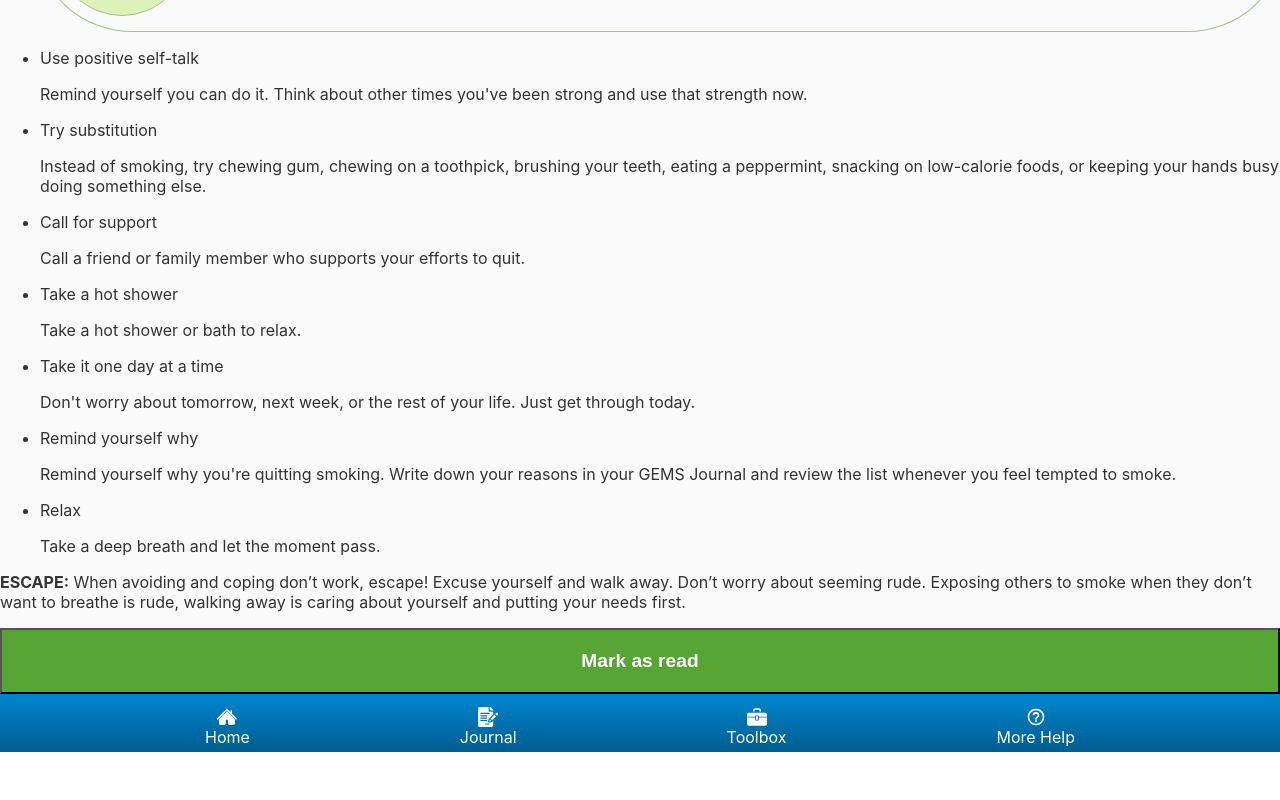
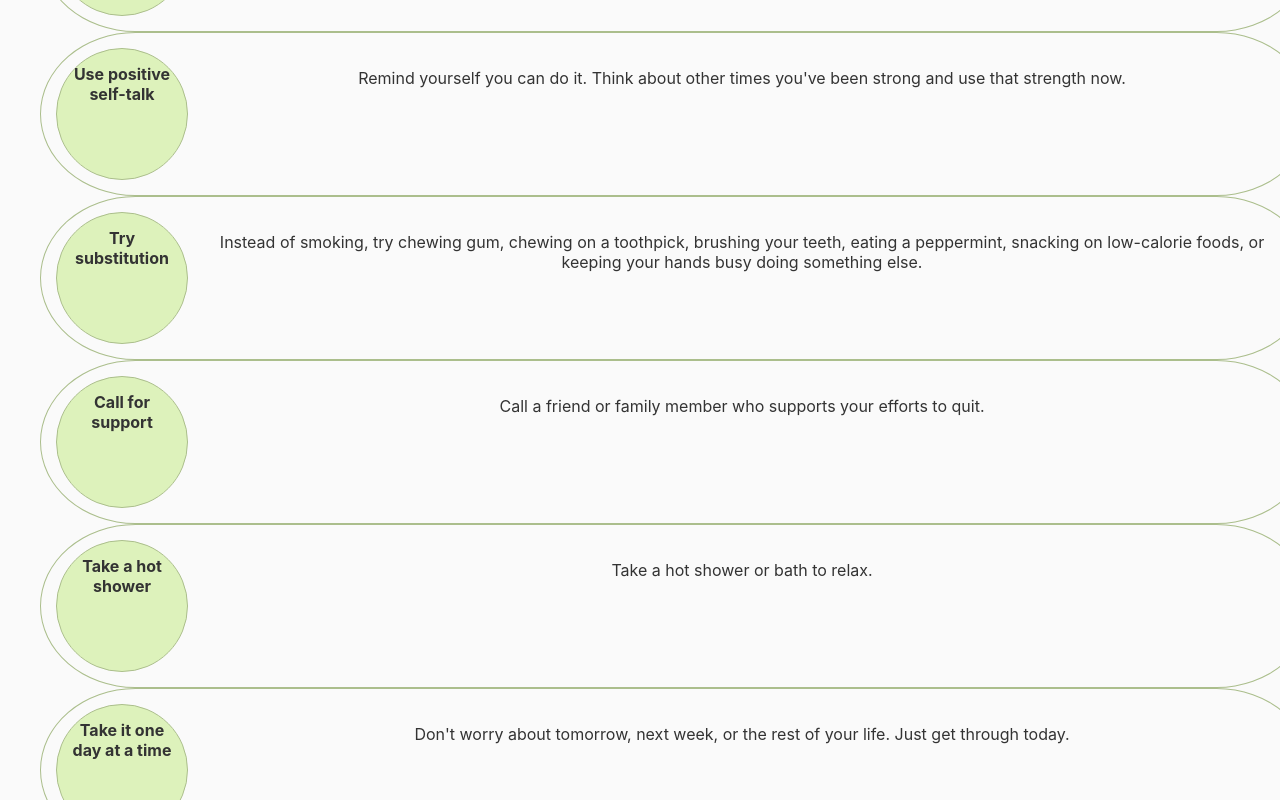
Before and after one commit to kpwhri/GEMSS, an Angular app: page /quit-guide/step/4/b in a window 1280 px wide. Shown: the part 540-1340 px from the top of the page. Before the commit the page ends 1292 px from the top, so only its background shows below. Built offline with nearby package versions, Linux system fonts and the light colour scheme; what angular-in-memory-web-api would draw is missing.

Commit message:
More styling - step4d dialog not styled properly

```diff
--- a/src/app/app.component.scss
+++ b/src/app/app.component.scss
@@ -1,5 +1,6 @@
 $dark-blue: #003b71;
 $blue-text: #0078b3;
+$dark-blue-text: #0d1c3d;
 $light-blue: #cce3f2;
 $rave-green: #57a635;
 $dark-green: #abbe8c;
--- a/src/app/quit-guide/step.component.scss
+++ b/src/app/quit-guide/step.component.scss
@@ -114,18 +114,18 @@ mat-card.negative-emotion-card {
 
 li.pill {
   border: 1px solid #abbe8c;
-  // border-radius: 20%/50%;
   list-style-type: none;
   padding: 15px;
   border-bottom-left-radius: 15% 100%;
   border-bottom-right-radius: 15% 100%;
   border-top-left-radius: 15% 100%;
   border-top-right-radius: 15% 100%;
+  // Clear float
+  overflow: auto;
+  width: 100%;
 
   div.pill-title {
     float: left;
-    display: table-cell;
-    vertical-align: middle;
     background-color: $light-green;
     border: 1px solid $dark-green;
     border-radius: 50%;
@@ -137,5 +137,32 @@ li.pill {
   }
 
   div.pill-content {
+    text-align: center;
+    padding-top: 20px;
+    padding-bottom: 20px;
   }
 }
+
+.negative-emotion-card {
+  box-shadow: 0px 3px 6px #00000029;
+  margin-bottom: 10px;
+}
+
+.withdrawal-tile {
+  border: #707070;
+  border-radius: 20px;
+  box-shadow: 0 6px 6px $gray;
+  cursor: pointer;
+  text-align: center;
+}
+
+p.small-blue-text {
+  color: $blue-text;
+  font-size: 13px;
+}
+
+.mat-grid-tile .mat-grid-tile-footer,
+.mat-grid-tile .mat-grid-tile-header {
+  background-color: $light-blue;
+  color: $dark-blue-text;
+}
--- a/src/app/quit-guide/steps/stepfour-b.component.html
+++ b/src/app/quit-guide/steps/stepfour-b.component.html
@@ -21,55 +21,54 @@
         Go for a walk, call a friend, read a book or do anything that gets your
         mind off smoking.
       </div>
-      <div style="clear: both;"></div>
     </li>
-    <li>
-      <p>Use positive self-talk</p>
-      <p>
+    <li class="pill">
+      <div class="pill-title">Use positive self-talk</div>
+      <div class="pill-content">
         Remind yourself you can do it. Think about other times you've been
         strong and use that strength now.
-      </p>
+      </div>
     </li>
-    <li>
-      <p>Try substitution</p>
-      <p>
+    <li class="pill">
+      <div class="pill-title">Try substitution</div>
+      <div class="pill-content">
         Instead of smoking, try chewing gum, chewing on a toothpick, brushing
         your teeth, eating a peppermint, snacking on low-calorie foods, or
         keeping your hands busy doing something else.
-      </p>
+      </div>
     </li>
-    <li>
-      <p>Call for support</p>
-      <p>
+    <li class="pill">
+      <div class="pill-title">Call for support</div>
+      <div class="pill-content">
         Call a friend or family member who supports your efforts to quit.
-      </p>
+      </div>
     </li>
-    <li>
-      <p>Take a hot shower</p>
-      <p>
+    <li class="pill">
+      <div class="pill-title">Take a hot shower</div>
+      <div class="pill-content">
         Take a hot shower or bath to relax.
-      </p>
+      </div>
     </li>
-    <li>
-      <p>Take it one day at a time</p>
-      <p>
+    <li class="pill">
+      <div class="pill-title">Take it one day at a time</div>
+      <div class="pill-content">
         Don't worry about tomorrow, next week, or the rest of your life. Just
         get through today.
-      </p>
+      </div>
     </li>
-    <li>
-      <p>Remind yourself why</p>
-      <p>
+    <li class="pill">
+      <div class="pill-title">Remind yourself why</div>
+      <div class="pill-content">
         Remind yourself why you're quitting smoking. Write down your reasons in
         your GEMS Journal and review the list whenever you feel tempted to
         smoke.
-      </p>
+      </div>
     </li>
-    <li>
-      <p>Relax</p>
-      <p>
+    <li class="pill">
+      <div class="pill-title">Relax</div>
+      <div class="pill-content">
         Take a deep breath and let the moment pass.
-      </p>
+      </div>
     </li>
   </ul>
 </div>
--- a/src/app/quit-guide/steps/stepfour-c.component.html
+++ b/src/app/quit-guide/steps/stepfour-c.component.html
@@ -1,5 +1,5 @@
 <h3>Managing negative emotions</h3>
-<img src="assets/steps/adult-alone.png" />
+<img src="assets/steps/adult-alone.png" class="full-width-image" />
 <p>
   When you first quit smoking, nicotine withdrawal can make you irritable and
   moody. So it's important to learn how to manage your mood without reaching for
--- a/src/app/quit-guide/steps/stepfour-d.component.html
+++ b/src/app/quit-guide/steps/stepfour-d.component.html
@@ -5,65 +5,70 @@
 </p>
 <p>Small: Tap each symptom to reveal tips</p>
 
-<mat-grid-list cols="3" rowHeight="80px">
-  <mat-grid-tile (click)="openDialog(0)">
-    <p>Cigs pic</p>
+<mat-grid-list
+  cols="3"
+  rowHeight="80px"
+  gutterSize="10px"
+  style="padding-bottom: 15px;"
+>
+  <mat-grid-tile class="withdrawal-tile" (click)="openDialog(0)">
+    <mat-grid-tile-header>Cigs pic</mat-grid-tile-header>
     <mat-grid-tile-footer>
       Cravings/Urges
     </mat-grid-tile-footer>
   </mat-grid-tile>
 
-  <mat-grid-tile (click)="openDialog(1)">
-    <p>Swear pic</p>
+  <mat-grid-tile class="withdrawal-tile" (click)="openDialog(1)">
+    <mat-grid-tile-header>Swear pic</mat-grid-tile-header>
     <mat-grid-tile-footer>
       Irritability
     </mat-grid-tile-footer>
   </mat-grid-tile>
 
-  <mat-grid-tile (click)="openDialog(2)">
-    <p>Plate pic</p>
+  <mat-grid-tile class="withdrawal-tile" (click)="openDialog(2)">
+    <mat-grid-tile-header>Plate pic</mat-grid-tile-header>
     <mat-grid-tile-footer>
       Hunger
     </mat-grid-tile-footer>
   </mat-grid-tile>
 
-  <mat-grid-tile (click)="openDialog(3)">
-    <p>Think pic</p>
+  <mat-grid-tile class="withdrawal-tile" (click)="openDialog(3)">
+    <mat-grid-tile-header>Think pic</mat-grid-tile-header>
     <mat-grid-tile-footer>
       Poor Concentration
     </mat-grid-tile-footer>
   </mat-grid-tile>
 
-  <mat-grid-tile (click)="openDialog(4)">
-    <p>Storm pic</p>
+  <mat-grid-tile class="withdrawal-tile" (click)="openDialog(4)">
+    <mat-grid-tile-header>Storm pic</mat-grid-tile-header>
     <mat-grid-tile-footer>
       Sadness
     </mat-grid-tile-footer>
   </mat-grid-tile>
 
-  <mat-grid-tile (click)="openDialog(5)">
-    <p>Sleepy pic</p>
+  <mat-grid-tile class="withdrawal-tile" (click)="openDialog(5)">
+    <mat-grid-tile-header>Sleepy pic</mat-grid-tile-header>
     <mat-grid-tile-footer>
       Fatigue
     </mat-grid-tile-footer>
   </mat-grid-tile>
 
-  <mat-grid-tile (click)="openDialog(6)">
-    <p>Poop pic</p>
+  <mat-grid-tile class="withdrawal-tile" (click)="openDialog(6)">
+    <mat-grid-tile-header>Poop pic</mat-grid-tile-header>
     <mat-grid-tile-footer>
       Constipation
     </mat-grid-tile-footer>
   </mat-grid-tile>
 
-  <mat-grid-tile (click)="openDialog(7)">
-    <p>Headache pic</p>
+  <mat-grid-tile class="withdrawal-tile" (click)="openDialog(7)">
+    <mat-grid-tile-header>Headache pic</mat-grid-tile-header>
     <mat-grid-tile-footer>
       Headache
     </mat-grid-tile-footer>
   </mat-grid-tile>
 
-  <mat-grid-tile (click)="openDialog(8)">
-    <p>Bed pic</p>
+  <mat-grid-tile class="withdrawal-tile" (click)="openDialog(8)">
+    <mat-grid-tile-header>Bed pic</mat-grid-tile-header>
     <mat-grid-tile-footer>
       Insomnia
     </mat-grid-tile-footer>
```
